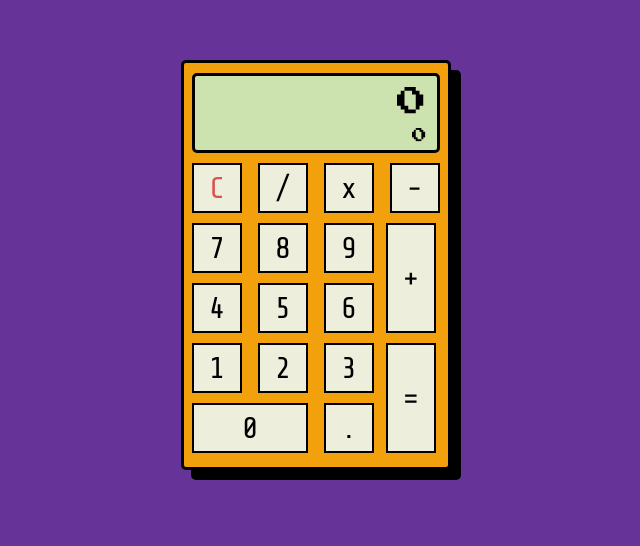
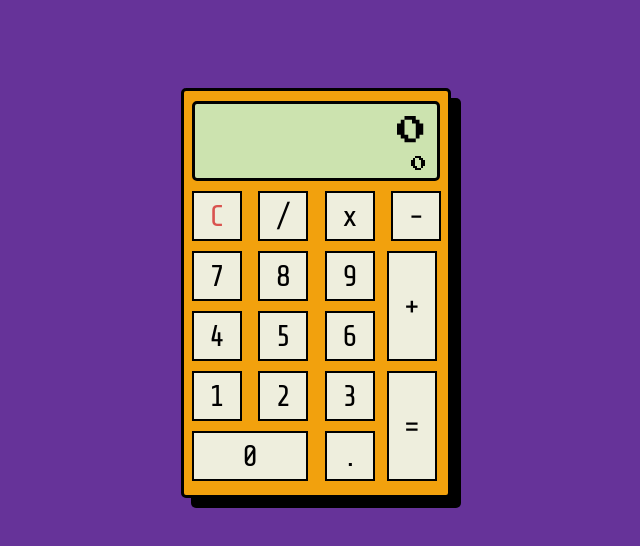
Before and after one commit to afuh/calculator, a plain HTML site: page index.html in a window 1280 px wide. Shown: the part 168-714 px from the top of the page, without its empty margins (324-964 px from the left). Drawn offline with nearby package versions, Linux system fonts and the light colour scheme.

Commit message:
Add normalize

```diff
--- a/index.html
+++ b/index.html
@@ -7,7 +7,7 @@
   <meta name="viewport" content="width=device-width, initial-scale=1, maximum-scale=1">
 
   <link href="https://fonts.googleapis.com/css?family=Press+Start+2P|Share+Tech+Mono" rel="stylesheet" type="text/css">
-  <link href="https://maxcdn.bootstrapcdn.com/bootstrap/3.3.7/css/bootstrap.min.css" rel="stylesheet">
+  <link href="styles/normalize.css" type="text/css" rel="stylesheet">
   <link href="main.css" type="text/css" rel="stylesheet">
 
   <script src="js/jquery-3.1.1.min.js"></script>
--- a/styles/main.sass
+++ b/styles/main.sass
@@ -12,49 +12,54 @@
   box-shadow: 10px 10px black
 
 #bigScreen
+  text-align: right
   background-color: #cce3af
   color: black
   border-radius: 5px
   border: 3px solid black
-  margin: 10px 0px 10px 8px
+  margin: 10px 0 10px 8px
   width: 248px
   height: 80px
   font-family: "Press Start 2P", monospace
 
 #results
- font-size: 30px
- margin: 5px 10px 0px 10px
+  font-size: 30px
+  margin: 10px 10px 0 8px
 
 #mini
- font-size: 15px
- margin: 1px 10px 0px 10px
+  font-size: 16px
+  margin: 6px 10px 0 10px
 
 #buttons
   position: relative
-  button
-    font-family: 'Share Tech Mono', monospace
-    font-size: 30px
-    color: black
-    background-color: #eeeedd
-    border: 2px solid black
-    margin: 0px 4px 10px 8px
-    height: 50px
-    width: 50px
-    outline: none
-    transition: all 0.2s ease
-    &:hover
-      box-shadow: 0px 0px 3px black
-      background-color: whitesmoke
-    &:active
-      box-shadow: inset 1px 1px 2px black
-  #AC
-    color: #d9534f
-  #plus
-    position: absolute
-    height: 110px
-  #equal
-    bottom: 0
-    position: absolute
-    height: 110px
-  #zero
-    width: 116px
+
+button
+  font-family: 'Share Tech Mono', monospace
+  font-size: 30px
+  color: black
+  background-color: #eeeedd
+  border: 2px solid black
+  margin: 0 4px 10px 8px
+  height: 50px
+  width: 50px
+  outline: none
+  transition: all 0.2s ease
+  &:hover
+    box-shadow: 0 0 3px black
+    background-color: whitesmoke
+  &:active
+    box-shadow: inset 1px 1px 2px black
+
+#AC
+  color: #d9534f
+#plus
+  position: absolute
+  height: 110px
+#equal
+  bottom: 0
+  position: absolute
+  height: 110px
+#zero
+  width: 116px
+#coma
+  margin-left: 9px
```
Also changed, not shown: main.css, styles/normalize.css (added). Lines whose indentation alone changed are shown as unchanged.
